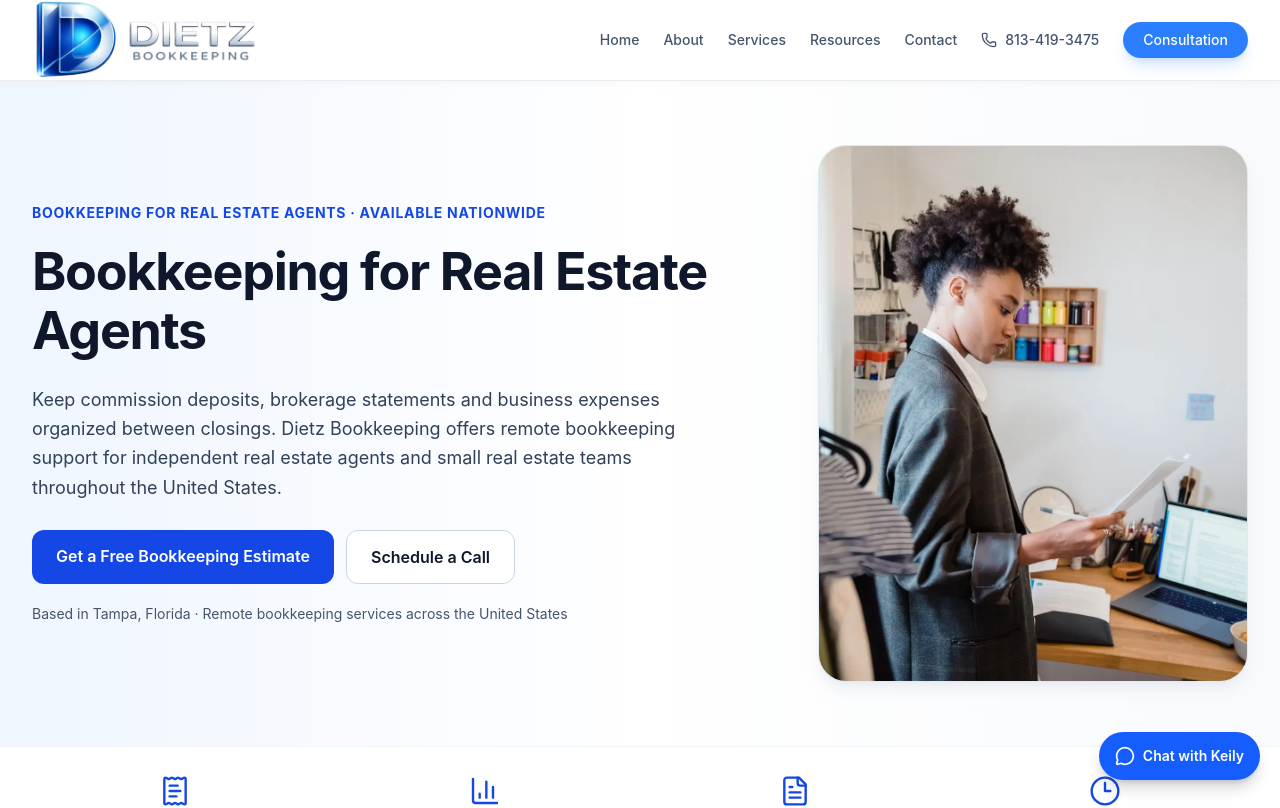
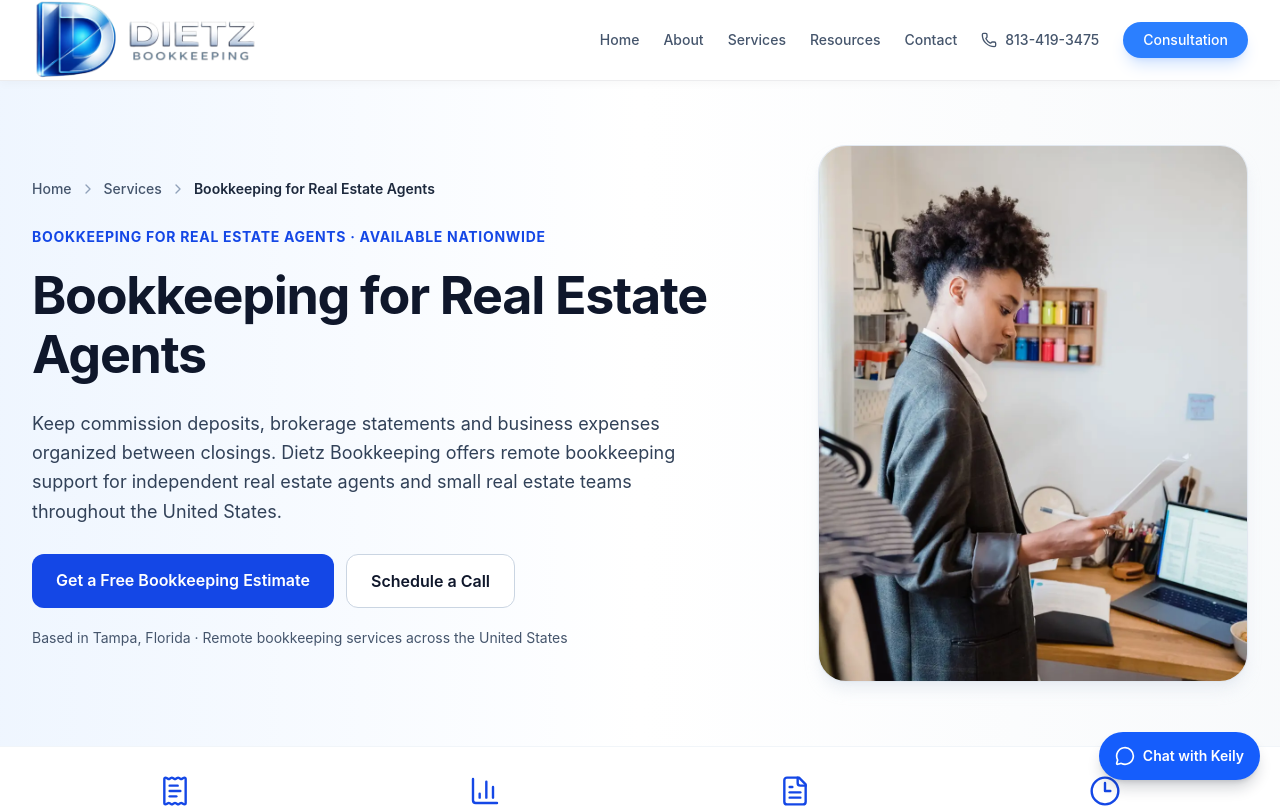
Before and after one commit to dietzbp-lgtm/dietz-bookkeeping-website, a React (Vite) app: page /bookkeeping-for-real-estate-agents in a window 1280 px wide. Shown: the top 808 px of the page. Built offline with nearby package versions, Linux system fonts and the light colour scheme.

Commit message:
PR23: display structured navigation trail on each industry page

```diff
--- a/src/pages/IndustryPage.tsx
+++ b/src/pages/IndustryPage.tsx
@@ -1,6 +1,7 @@
 import { Link } from 'react-router-dom';
 import { ArrowRight, CheckCircle2, ReceiptText, BarChart3, FileText, Clock3, ClipboardList, Building2 } from 'lucide-react';
 import Layout from '../components/Layout';
+import Breadcrumbs from '../components/Breadcrumbs';
 
 type Industry = 'cleaning' | 'contractors' | 'realEstate';
 type Topic = { heading: string; text: string };
@@ -144,6 +145,12 @@ const visualContent: Record<Industry, {
   }
 };
 
+const industryPaths: Record<Industry, string> = {
+  cleaning: '/bookkeeping-for-cleaning-businesses',
+  contractors: '/bookkeeping-for-contractors',
+  realEstate: '/bookkeeping-for-real-estate-agents'
+};
+
 const highlightIcons = [ReceiptText, BarChart3, FileText, Clock3];
 const featureIcons = [ReceiptText, BarChart3, FileText, CheckCircle2, ClipboardList, Building2];
 
@@ -157,6 +164,7 @@ export default function IndustryPage({ industry }: { industry: Industry }) {
       <section className="bg-gradient-to-r from-blue-50 via-white to-slate-50 py-10 sm:py-14 lg:py-16">
         <div className="max-w-7xl mx-auto px-5 sm:px-8 grid lg:grid-cols-[minmax(0,1.2fr)_minmax(290px,.8fr)] gap-9 lg:gap-14 items-center">
           <div>
+            <Breadcrumbs path={industryPaths[industry]} />
             <p className="text-xs sm:text-sm font-bold tracking-wider text-blue-700 mb-5">{page.label}</p>
             <h1 className="text-4xl sm:text-5xl lg:text-[3.25rem] leading-[1.13] font-bold tracking-tight text-slate-900 mb-6">{page.heading}</h1>
             <p className="text-lg text-slate-700 leading-relaxed max-w-3xl mb-7">{page.introduction}</p>
```
